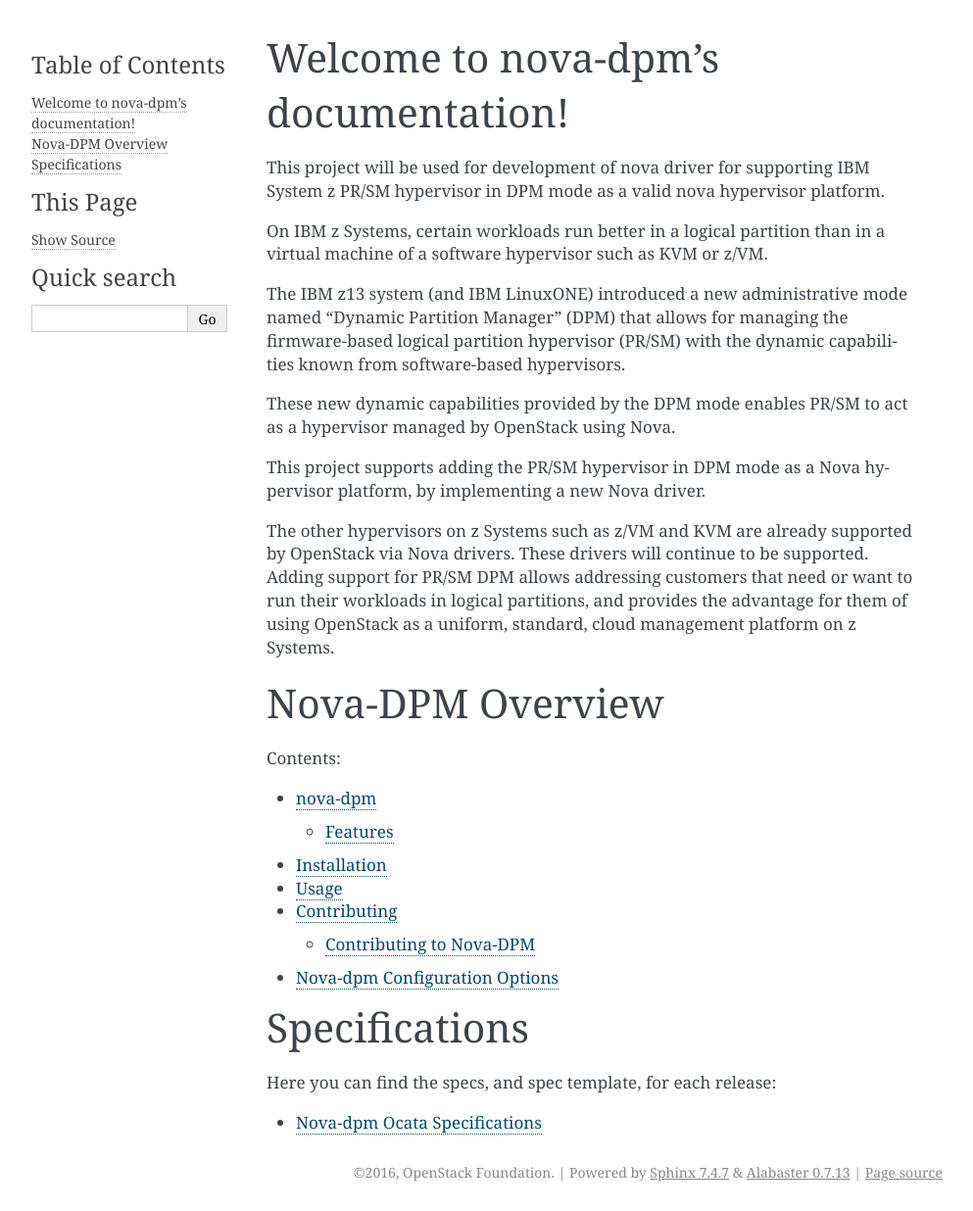
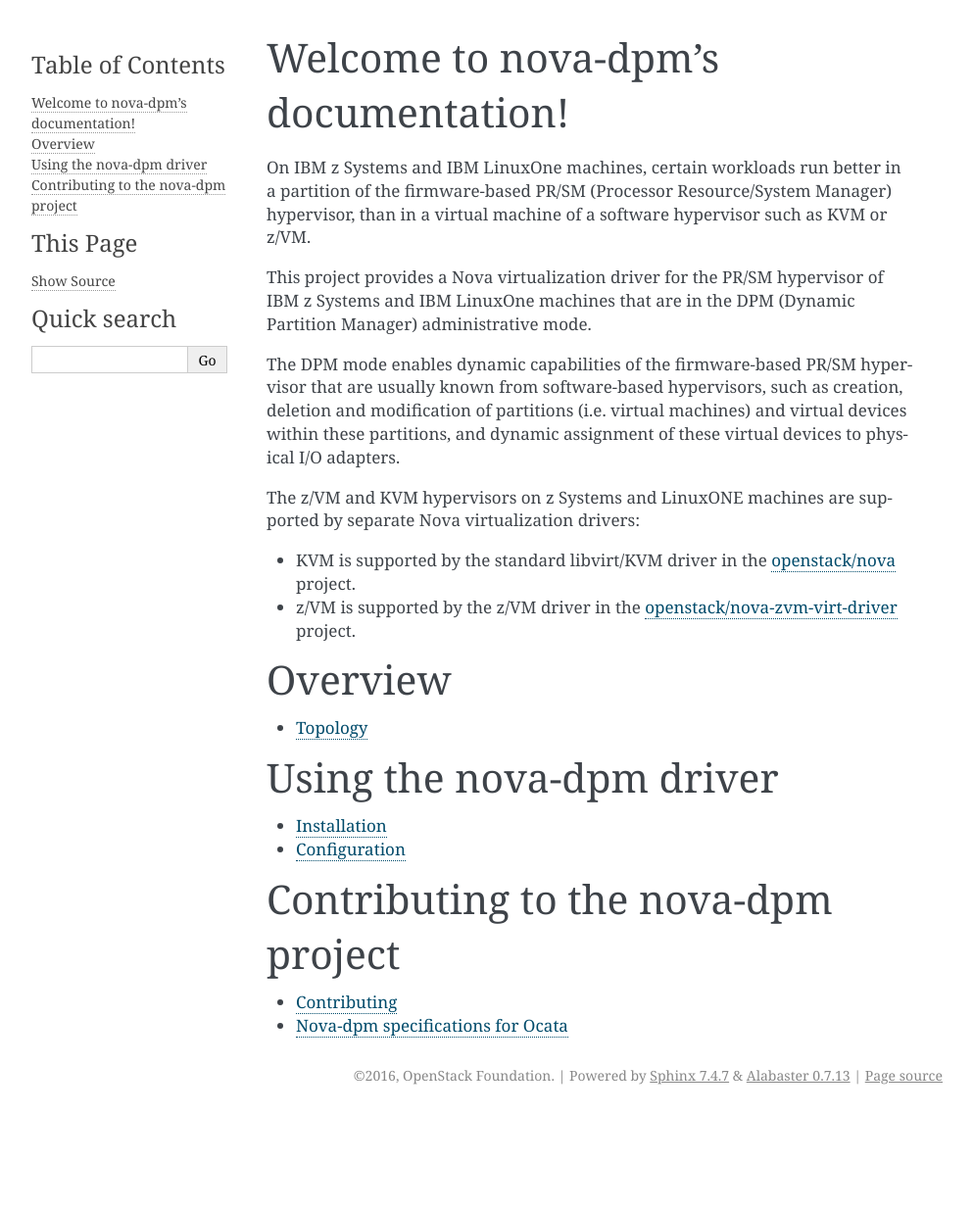
Before and after one commit to openstack-archive/nova-dpm, a Sphinx documentation site: the page built from doc/source/index.rst, in a window 1280 px wide. Shown: the whole page at 98% size, without its empty margins (148-1141 px from the left). Built offline with Sphinx 7.4.7, drawn with Linux system fonts in a browser that asks for light colours; after the commit the page ends 1137 px from its top, so only the background shows below that.

Commit message:
Overhauled the documentation
This change is supposed to improve the documentation that currently
exists, without adding much new content.

Details:

* Reorganized the main page into a common overview section, a
  section for users of the driver, and a section for contributors.
* Separated between the `README.rst` file and the introductory text
  on the main page, because the `README.rst` file stands on its own
  when shown on the Github code page, while the introductory text
  is part of the larger documentation. As a result, no longer
  referenced the `doc/source/readme.rst` file.
* Added an empty chapter for the topology to the overview section
  of the main page, instead of referencing the readme file.
* Cleaned up headings and file names somewhat.
* Added link targets to any major headings.
* Adapted the contributions page to the project, and added links
  for the Git repo and the Gerrit review page.

Change-Id: Id7a9a632984ad8945ca1dd347a7766601030a373
Partial-Bug: 1660689
Signed-off-by: Andreas Maier <maiera@de.ibm.com>

```diff
--- a/doc/source/contributing.rst
+++ b/doc/source/contributing.rst
@@ -1,4 +1,2 @@
-============
-Contributing
-============
+
 .. include:: ../../CONTRIBUTING.rst
--- a/doc/source/index.rst
+++ b/doc/source/index.rst
@@ -15,52 +15,57 @@
       under the License.
 
 Welcome to nova-dpm's documentation!
-========================================
+====================================
 
-This project will be used for development of nova driver for supporting IBM System z PR/SM hypervisor in DPM mode as a valid nova hypervisor platform.
+On IBM z Systems and IBM LinuxOne machines, certain workloads run better in a
+partition of the firmware-based PR/SM (Processor Resource/System Manager)
+hypervisor, than in a virtual machine of a software hypervisor such as KVM or
+z/VM.
 
-On IBM z Systems, certain workloads run better in a logical partition than
-in a virtual machine of a software hypervisor such as KVM or z/VM.
+This project provides a Nova virtualization driver for the PR/SM hypervisor of
+IBM z Systems and IBM LinuxOne machines that are in the DPM (Dynamic Partition
+Manager) administrative mode.
 
-The IBM z13 system (and IBM LinuxONE) introduced a new administrative mode
-named "Dynamic Partition Manager" (DPM) that allows for managing the
-firmware-based logical partition hypervisor (PR/SM) with the dynamic
-capabilities known from software-based hypervisors.
+The DPM mode enables dynamic capabilities of the firmware-based PR/SM
+hypervisor that are usually known from software-based hypervisors, such as
+creation, deletion and modification of partitions (i.e. virtual machines) and
+virtual devices within these partitions, and dynamic assignment of these
+virtual devices to physical I/O adapters.
 
-These new dynamic capabilities provided by the DPM mode enables PR/SM to
-act as a hypervisor managed by OpenStack using Nova.
+The z/VM and KVM hypervisors on z Systems and LinuxONE machines are supported
+by separate Nova virtualization drivers:
 
-This project supports adding the PR/SM hypervisor in DPM mode as a
-Nova hypervisor platform, by implementing a new Nova driver.
+* KVM is supported by the standard libvirt/KVM driver in the
+  `openstack/nova <http://git.openstack.org/cgit/openstack/nova>`_
+  project.
 
-The other hypervisors on z Systems such as z/VM and KVM are already
-supported by OpenStack via Nova drivers. These drivers will continue to be
-supported. Adding support for PR/SM DPM allows addressing customers that
-need or want to run their workloads in logical partitions, and provides the
-advantage for them of using OpenStack as a uniform, standard, cloud
-management platform on z Systems.
+* z/VM is supported by the z/VM driver in the
+  `openstack/nova-zvm-virt-driver <http://git.openstack.org/cgit/openstack/nova-zvm-virt-driver>`_
+  project.
 
-Nova-DPM Overview
-=====================
-
-Contents:
+Overview
+========
 
 .. toctree::
-    :maxdepth: 2
+   :maxdepth: 1
 
-    readme
-    installation
-    usage
-    contributing
-    sample_config
+   topology
 
-Specifications
-==============
+Using the nova-dpm driver
+=========================
 
-Here you can find the specs, and spec template, for each release:
+.. toctree::
+   :maxdepth: 1
+
+   installation
+   configuration
+
+Contributing to the nova-dpm project
+====================================
 
 .. toctree::
    :glob:
    :maxdepth: 1
 
+   contributing
    specs/ocata/index
--- /dev/null
+++ b/doc/source/topology.rst
@@ -0,0 +1,6 @@
+.. `topology`:
+========
+Topology
+========
+
+**TODO:** Describe the topology
--- a/doc/source/usage.rst
+++ /dev/null
@@ -1,7 +0,0 @@
-========
-Usage
-========
-
-To use nova-dpm in a project::
-
-    import nova_dpm
```
Also changed, not shown: CONTRIBUTING.rst (+20 -9 lines), README.rst (+29 -29 lines), doc/source/configuration.rst (added, +16 -0 lines), doc/source/installation.rst (+27 -5 lines), doc/source/sample_config.rst (deleted, +0 -12 lines), doc/source/specs/ocata/index.rst (+7 -5 lines).
